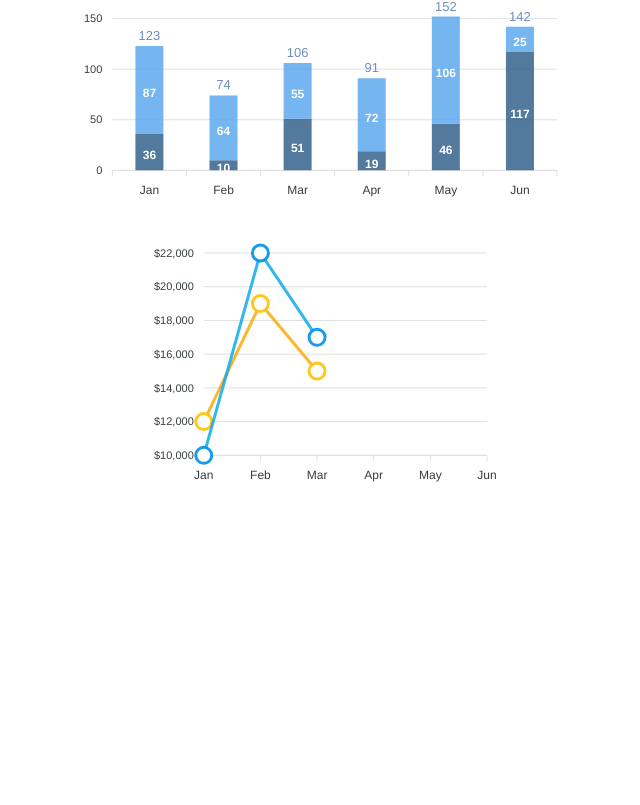
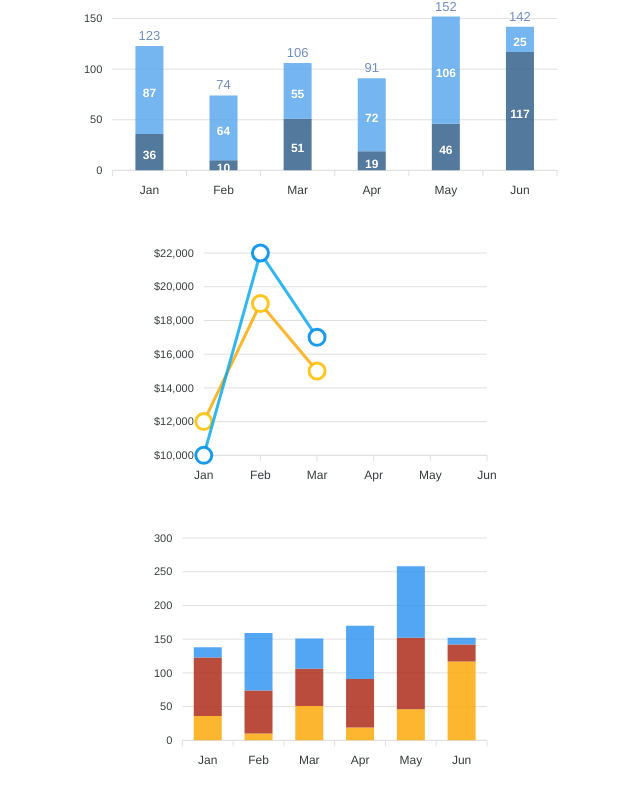
Before and after one commit to DouglasNoyaVenture/apexcharts-sandbox, a Next.js app: page / in a window 1280 px wide. Shown: the part 746-1551 px from the top of the page, without its empty margins (323-963 px from the left). Before the commit the page ends 1350 px from the top, so only its background shows below. Built offline with nearby package versions, Linux system fonts and the light colour scheme.

Commit message:
feature(chart) | Matter Related Chart

```diff
--- /dev/null
+++ b/app/Charts/MatterRelatedRevenue/MatterRelatedRevenue.tsx
@@ -0,0 +1,89 @@
+import dynamic from "next/dynamic";
+import ApexCharts, { ApexOptions } from "apexcharts";
+import { getTooltipHtml } from "./Tooltip/Tooltip";
+const ReactApexChart = dynamic(() => import('react-apexcharts'), {
+    ssr: false,
+});
+
+interface ITooltipCustom {
+    series: number[][]; // Matriz de números para las series
+    seriesIndex: number; // Índice de la serie activa
+    dataPointIndex: number; // Índice del punto de datos activo
+}
+
+const LABELS = ['Jan', 'Feb', 'Mar', 'Apr', 'May', 'Jun']
+const COLORS = ['#FCAA0B', '#AD2D1B', '#3497F3']
+
+export const MatterRelatedRevenue = () => {
+    const seriesExample = [{
+        name: 'Fees and Soft Expenses',
+        data: [36, 10, 51, 19, 46, 117]
+    },
+    {
+        name: 'Contingent Share',
+        data: [87, 64, 55, 72, 106, 25]
+    },
+    {
+        name: 'Referral Fees Paid',
+        data: [15, 85, 45, 79, 106, 10]
+    }
+    ]
+
+    const chartOptions: ApexOptions = {
+        chart: {
+            type: 'bar',
+            stacked: true,
+            toolbar: {
+                show: false
+            },
+        },
+        labels: LABELS, // Etiquetas para las secciones
+        plotOptions: {
+            bar: {
+                columnWidth: '28px',
+            }
+        },
+        colors: COLORS, // Colores de los segmentos
+        dataLabels: {
+            enabled: false,
+        },
+        legend: {
+            show: false,
+        },
+        stroke: {
+            show: false
+        },
+        tooltip: {
+            custom: ({ series, dataPointIndex }: ITooltipCustom) => {
+
+                const month = LABELS[dataPointIndex]; // Obtener el mes
+                const dataForMonth = series.map((value, i) => ({
+                    label: seriesExample[i].name,
+                    value: value[dataPointIndex],
+                    color: COLORS[i],
+                }));
+
+                // Sumar los valores de todas las series para obtener el total
+                const total = dataForMonth.reduce((acc, cur) => acc + cur.value, 0);
+
+                return getTooltipHtml({
+                    dataForMonth,
+                    month,
+                    total
+                })
+            },
+        },
+    };
+
+    return (
+        <div className="relative">
+            <ReactApexChart
+                options={chartOptions}
+                series={seriesExample}
+                type="bar"
+                width={360}
+                height={270}
+            />
+        </div>
+    )
+}
--- /dev/null
+++ b/app/Charts/MatterRelatedRevenue/Tooltip/Tooltip.tsx
@@ -0,0 +1,35 @@
+import ReactDOMServer from 'react-dom/server';
+
+interface IProps {
+    month: string
+    dataForMonth: { label: string; value: number; color: string }[];
+    total: number
+}
+
+const TooltipTemplate = ({ month, dataForMonth, total }: IProps) => (
+    <div className="p-2 font-sans border border-gray-300 rounded-lg">
+        <strong className="text-sm">{month} 2024</strong>
+        <div className="pt-1">
+            {dataForMonth.map((data) => (
+                <div key={data.label} className="flex items-center py-1">
+                    <span
+                        className="w-3 h-3 rounded-full mr-1.5"
+                        style={{ backgroundColor: data.color }}
+                    ></span>
+                    <span>{data.label}:</span>
+                    <span className="ml-auto">
+                        {data.value.toLocaleString('en-US', { style: 'currency', currency: 'USD' })}
+                    </span>
+                </div>
+            ))}
+        </div>
+        <div className="pt-2 border-t border-gray-300 font-bold">
+            Total: {total.toLocaleString('en-US', { style: 'currency', currency: 'USD' })}
+        </div>
+    </div>
+);
+
+// Función para convertir el componente a un string HTML
+export const getTooltipHtml = (props: IProps) => {
+    return ReactDOMServer.renderToString(<TooltipTemplate {...props} />);
+};
--- a/app/page.tsx
+++ b/app/page.tsx
@@ -2,6 +2,7 @@
 
 import { ActiveMatters } from './Charts/ActiveMatters/ActiveMatters';
 import { CurrentLeads } from './Charts/CurrentLeads/CurrentLeads';
+import { MatterRelatedRevenue } from './Charts/MatterRelatedRevenue/MatterRelatedRevenue';
 import { MonthlyMetrics } from './Charts/MonthlyMetrics/MonthlyMetrics';
 import { NewLeads } from './Charts/NewLeads/NewLeads';
 
@@ -12,6 +13,7 @@ export default function Home() {
       <NewLeads />
       <ActiveMatters />
       <MonthlyMetrics />
+      <MatterRelatedRevenue />
     </main>
   );
 }
```
